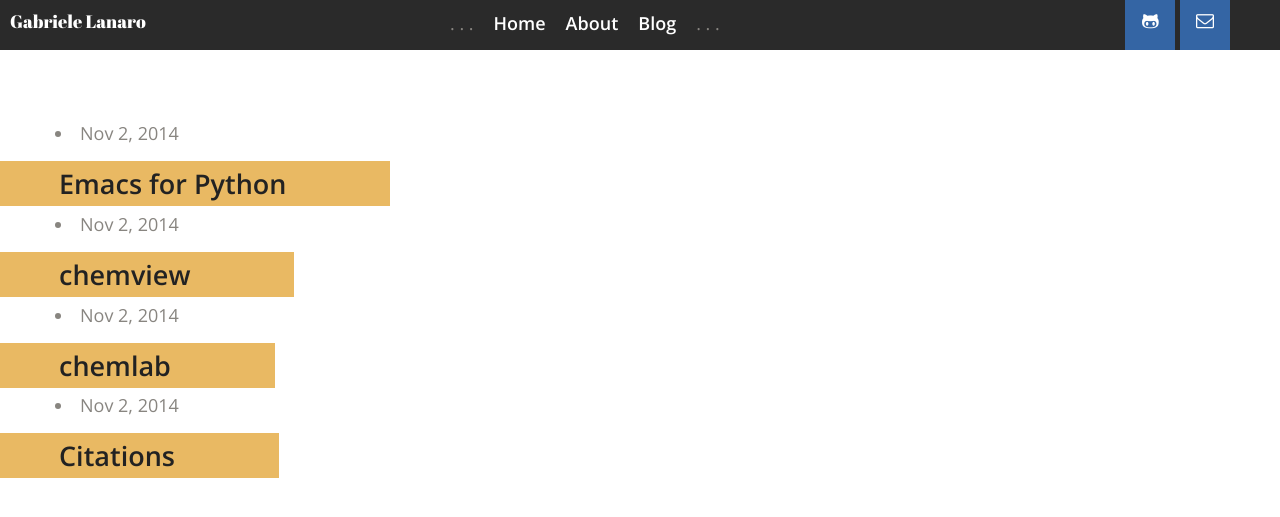
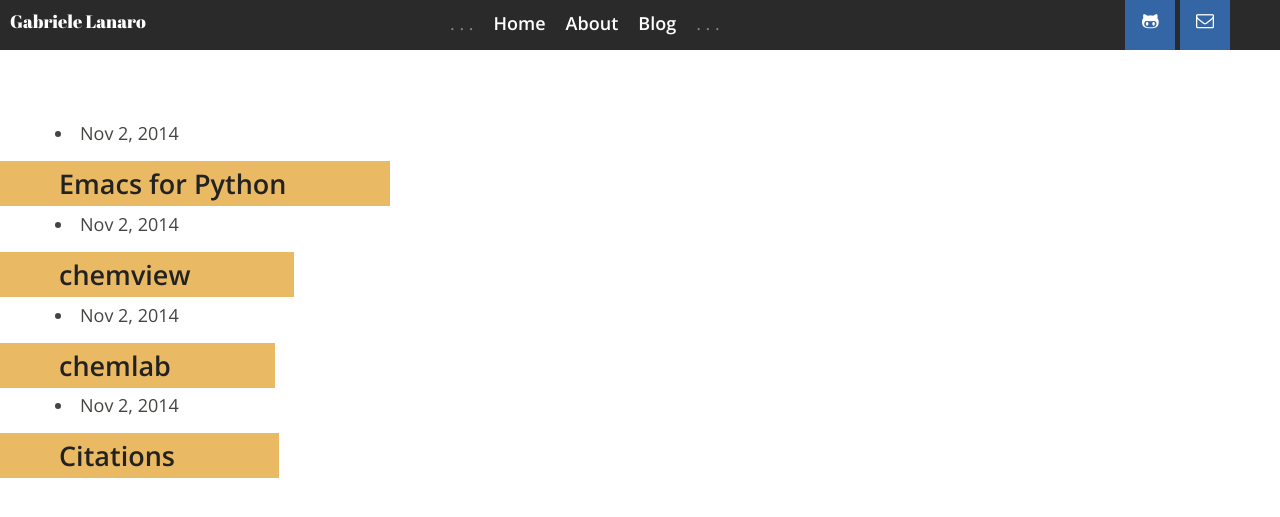
Before and after one commit to gabrielelanaro/gabrielelanaro.github.io, a Jekyll site: the page built from work/index.html, in a window 1280 px wide. Shown: the top 517 px of the page. Built offline with Jekyll 4.4.1, drawn with Linux system fonts in a browser that asks for light colours.

Commit message:
date fixed

```diff
--- a/public/css/style.css
+++ b/public/css/style.css
@@ -78,7 +78,7 @@ ul, ol {
     margin: 0 0 15px;
 }
 
-li {
+nav li {
     color: #888580;
 }
 
```
Also changed, not shown: blog/_posts/24-04-2015-scraping-data.md (renamed from blog/_posts/24-05-2015-scraping-data.md, +2 -1 lines).
